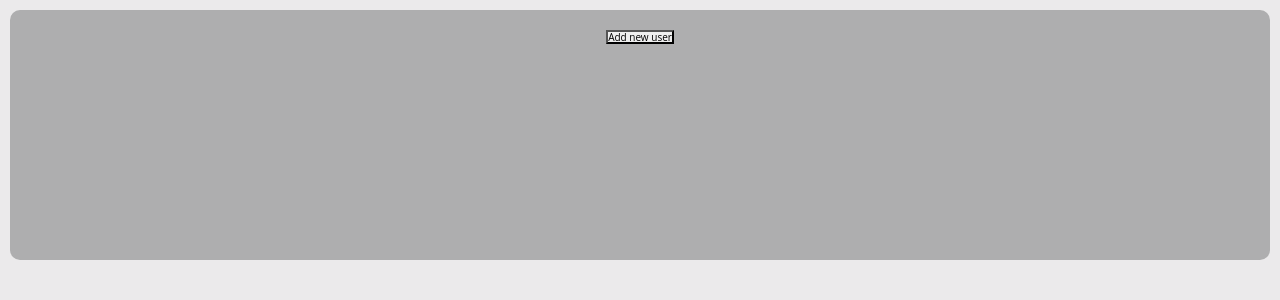
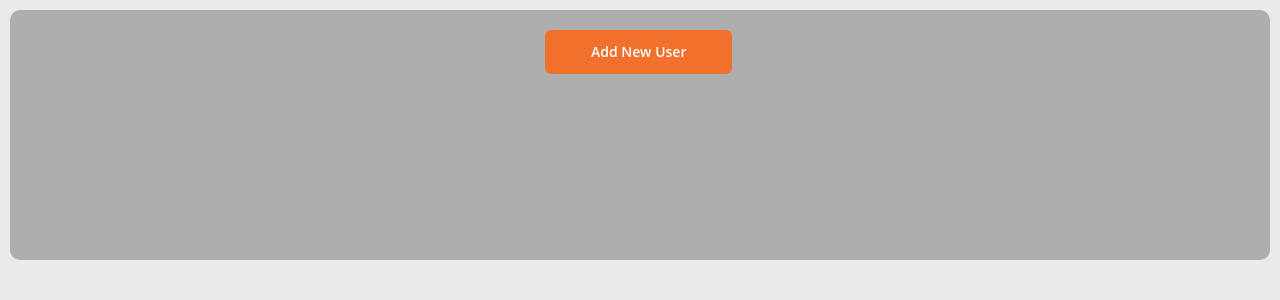
Before and after one commit to renatas7/user-register-form2, a React (Create React App) app: page / in a window 1280 px wide. Shown: the top 300 px of the page. Built offline with nearby package versions, Linux system fonts and the light colour scheme.

Commit message:
style modal and buttons

```diff
--- /dev/null
+++ b/src/components/buttons/button/button.js
@@ -0,0 +1,47 @@
+import React from 'react';
+import { Link } from 'react-router-dom';
+import cn from 'classnames';
+import PropTypes from 'prop-types';
+import styles from './button.module.scss';
+
+const Button = ({ children, color, icon, url, classes, ...rest }) => {
+  if (url) {
+    return (
+      <Link
+        className={cn(styles.button, styles[color], classes.button)}
+        to={url}
+        {...rest}
+      >
+        {children}
+      </Link>
+    );
+  } else {
+    return (
+      <button
+        className={cn(styles.button, styles[color], classes.button)}
+        {...rest}
+      >
+        {children}
+      </button>
+    );
+  }
+};
+
+Button.defaultProps = {
+  icon: null,
+  url: null,
+  classes: {},
+};
+
+Button.propTypes = {
+  children: PropTypes.node.isRequired,
+  color: PropTypes.oneOf(['primary', 'dim', 'light', 'dark', 'outline'])
+    .isRequired,
+  icon: PropTypes.string,
+  url: PropTypes.string,
+  classes: PropTypes.shape({
+    button: PropTypes.string,
+  }),
+};
+
+export default Button;
--- /dev/null
+++ b/src/components/buttons/button/button.module.scss
@@ -0,0 +1,109 @@
+.button {
+  --button__primary-text: #fff;
+  --button__primary-bg: var(--color__primary);
+  --button__primary-hover: #eb5d10;
+
+  --button__dim-text: var(--color__primary);
+  --button__dim-bg: var(--color__dim);
+  --button__dim-hover: #fcdece;
+
+  --button__light-text: var(--color__grey-darker);
+  --button__light-bg: #d4d2d3;
+  --button__light-hover: #c3c1c2;
+
+  --button__dark-text: #fff;
+  --button__dark-bg: var(--color__grey-darker);
+  --button__dark-hover: #484849;
+
+  --button__outline-text: var(--color__grey-darker);
+  --button__outline-hover: rgba(0, 0, 0, 0.05);
+}
+
+.button {
+  padding: 1.4rem 4.5rem;
+  font-size: 1.4rem;
+  font-weight: 600;
+  text-decoration: none;
+  text-align: center;
+  border: 1px solid transparent;
+  border-radius: var(--border-radius__md);
+  cursor: pointer;
+  display: flex;
+  align-items: center;
+  justify-content: center;
+
+  .icon {
+    width: 2rem;
+    margin-right: 1rem;
+  }
+
+  &:focus {
+    outline: none;
+  }
+
+  &.primary {
+    color: var(--button__primary-text);
+    background: var(--button__primary-bg);
+    .icon {
+      stroke: var(--button__primary-text);
+    }
+    &:hover,
+    &:focus,
+    &:active {
+      background: var(--button__primary-hover);
+    }
+  }
+
+  &.dim {
+    color: var(--button__dim-text);
+    background: var(--button__dim-bg);
+    .icon {
+      stroke: var(--button__dim-text);
+    }
+    &:hover,
+    &:focus,
+    &:active {
+      background: var(--button__dim-hover);
+    }
+  }
+
+  &.light {
+    color: var(--button__light-text);
+    background: var(--button__light-bg);
+    .icon {
+      stroke: var(--button__light-text);
+    }
+    &:hover,
+    &:focus,
+    &:active {
+      background: var(--button__light-hover);
+    }
+  }
+
+  &.dark {
+    color: var(--button__dark-text);
+    background: var(--button__dark-bg);
+    .icon {
+      stroke: var(--button__dark-text);
+    }
+    &:hover,
+    &:focus,
+    &:active {
+      background: var(--button__dark-hover);
+    }
+  }
+
+  &.outline {
+    color: var(--button__outline-text);
+    border: 1px solid var(--button__outline-text);
+    background: transparent;
+    .icon {
+      stroke: var(--button__outline-text);
+    }
+    &:hover,
+    &:focus,
+    &:active {
+      background: var(--button__outline-hover);
+    }
+  }
+}
--- a/src/components/index.js
+++ b/src/components/index.js
@@ -1,3 +1,4 @@
 export { default as WithSpinner } from './spinner/withSpinner.js';
 export { default as Paper } from './paper/paper.js';
 export { default as Backdrop } from './backdrop/backdrop.js';
+export { default as Button } from './buttons/button/button';
--- a/src/modals/formModal/formModal.js
+++ b/src/modals/formModal/formModal.js
@@ -3,12 +3,16 @@ import { actions } from '../../state';
 import { connect } from 'react-redux';
 
 import styles from './formModal.module.scss';
-import { Backdrop } from './../../components';
+import { Backdrop, Button } from './../../components';
 
 const FormModal = ({ dispatch, open }) => {
-  const onCancel = () => {
+  const cancel = () => {
     console.log('cancel clicked');
     dispatch(actions.dashboard.setRegisterModalOpenAction(false));
+  };
+
+  const save = () => {
+    console.log('save');
   };
   return (
     open && (
@@ -21,17 +25,20 @@ const FormModal = ({ dispatch, open }) => {
           aria-labelledby="modal__title"
           aria-describedby="modal__desc"
         >
-          <button className={styles.close} onClick={onCancel}>
-            X
-          </button>
-
           <h3 className={styles.title} id="modal__title">
             Fill the form
           </h3>
 
           <div className={styles.content}></div>
-          <button>save</button>
-          <button onClick={onCancel}>cancel</button>
+
+          <div className={styles.actions}>
+            <Button color="primary" onClick={save}>
+              Save
+            </Button>
+            <Button color="outline" onClick={cancel}>
+              Cancel
+            </Button>
+          </div>
         </div>
         <Backdrop />
       </>
--- a/src/modals/formModal/formModal.module.scss
+++ b/src/modals/formModal/formModal.module.scss
@@ -10,6 +10,7 @@
   top: 20%;
   left: 50%;
   transform: translate(-50%, -50%);
+  text-align: center;
 
   .close {
     display: inline-block;
@@ -27,4 +28,10 @@
   .content {
     padding: 4rem 4rem 3rem 4rem;
   }
+  .actions {
+    display: flex;
+    justify-content: space-between;
+    width: 29rem;
+    margin: auto auto 2rem auto;
+  }
 }
--- a/src/pages/home/home.js
+++ b/src/pages/home/home.js
@@ -1,7 +1,8 @@
 import React, { useEffect, useCallback } from 'react';
 import { actions } from './../../state/actions';
 import { connect } from 'react-redux';
-import { WithSpinner, Paper } from '../../components';
+import { WithSpinner, Paper, Button } from '../../components';
+import styles from './home.module.scss';
 
 const Home = ({ dispatch, loading }) => {
   const fetchSelectedLocation = useCallback(
@@ -21,7 +22,11 @@ const Home = ({ dispatch, loading }) => {
   return (
     <WithSpinner loading={loading}>
       <Paper>
-        <button onClick={openForm}>Add new user</button>
+        <div className={styles.container}>
+          <Button color="primary" onClick={openForm}>
+            Add New User
+          </Button>
+        </div>
       </Paper>
     </WithSpinner>
   );
--- /dev/null
+++ b/src/pages/home/home.module.scss
@@ -0,0 +1,6 @@
+.container {
+  height: 6rem;
+  width: 19rem;
+  margin-left: auto;
+  margin-right: auto;
+}
```
